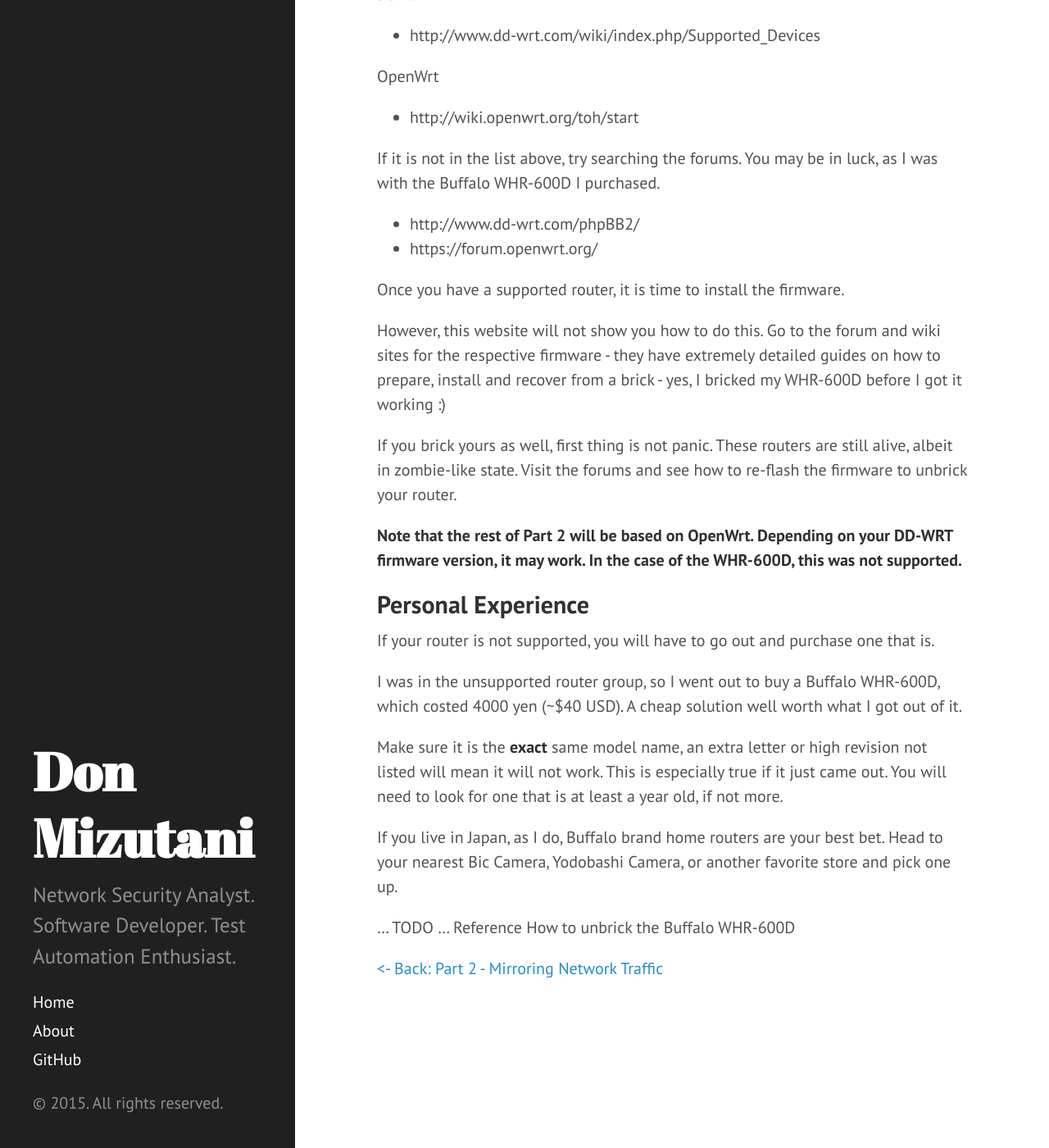
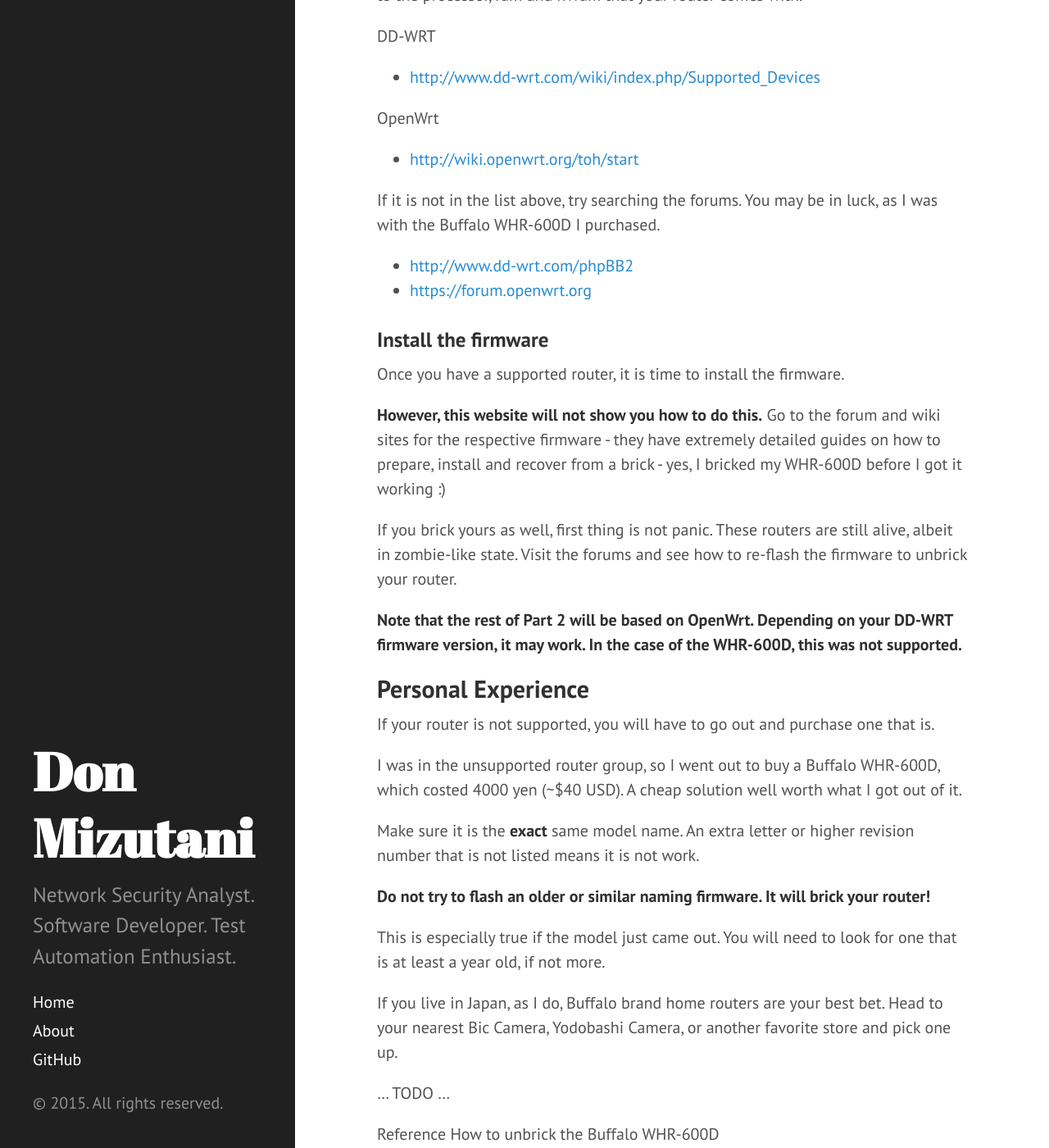
Before and after one commit to donmizutani/dm-newsite, a Jekyll site: the page built from pages/snort/setup/2a-wrt-router.md, in a window 1280 px wide and 1400 px high, scrolled down 472 px. Shown: the whole window at 82% size. Built offline with Jekyll 4.4.1, drawn with Linux system fonts in a browser that asks for light colours; Markdown is read by kramdown in place of the engine named in the settings; some of the changed text lies outside the part shown.

Commit message:
fixed grammar, spelling etc

```diff
--- a/index.html
+++ b/index.html
@@ -1,7 +1,7 @@
 ---
 layout: default
 title: Home
-meta-description: network security, nids, experiment, vulnerabilities, exploits, scripting and security assessment tools, snort, esxi, dd-wrt, openwrt, tokyo, japan
+meta-description: snort setup, network security, network ids, experiment, scripting, dd-wrt, openwrt, tokyo, japan
 ---
 
 <div class="posts">
--- a/pages/snort/setup/2a-wrt-router.md
+++ b/pages/snort/setup/2a-wrt-router.md
@@ -3,30 +3,36 @@
 title: Setting up Snort - Part 2a - DD-WRT and OpenWrt Supported Routers
 meta-description: home router, dd-wrt, openwrt, buffalo whr-600d, unbrick, brick
 ---
-[<- Back: Part 2 - Mirroring Network Traffic](/pages/snort/setup/2-mirroring-network-traffic))
+[< Back: Part 2 - Mirroring Network Traffic](/pages/snort/setup/2-mirroring-network-traffic)
 
 
 You will need a router with DD-WRT or OpenWrt customer router firmware installed.
 
-- http://www.dd-wrt.com/
-- https://openwrt.org/
+- [http://www.dd-wrt.com](http://www.dd-wrt.com)
+- [https://openwrt.org](https://openwrt.org)
+
+### Supported Routers
 
 Check if your router is supported. Note that not all home routers are supported, due to the processor, ram and nvram that your router comes with.
 
 DD-WRT
-- http://www.dd-wrt.com/wiki/index.php/Supported_Devices
+
+- [http://www.dd-wrt.com/wiki/index.php/Supported_Devices](http://www.dd-wrt.com/wiki/index.php/Supported_Devices)
 
 OpenWrt
-- http://wiki.openwrt.org/toh/start
+
+- [http://wiki.openwrt.org/toh/start](http://wiki.openwrt.org/toh/start)
 
 If it is not in the list above, try searching the forums. You may be in luck, as I was with the Buffalo WHR-600D I purchased.
 
-- http://www.dd-wrt.com/phpBB2/
-- https://forum.openwrt.org/
+- [http://www.dd-wrt.com/phpBB2](http://www.dd-wrt.com/phpBB2)
+- [https://forum.openwrt.org](https://forum.openwrt.org)
+
+### Install the firmware
 
 Once you have a supported router, it is time to install the firmware.
 
-However, this website will not show you how to do this. Go to the forum and wiki sites for the respective firmware - they have extremely detailed guides on how to prepare, install and recover from a brick - yes, I bricked my WHR-600D before I got it working :)
+**However, this website will not show you how to do this.** Go to the forum and wiki sites for the respective firmware - they have extremely detailed guides on how to prepare, install and recover from a brick - yes, I bricked my WHR-600D before I got it working :)
 
 If you brick yours as well, first thing is not panic. These routers are still alive, albeit in zombie-like state. Visit the forums and see how to re-flash the firmware to unbrick your router.
 
@@ -38,12 +44,17 @@
 
 I was in the unsupported router group, so I went out to buy a Buffalo WHR-600D, which costed 4000 yen (~$40 USD). A cheap solution well worth what I got out of it.
 
-Make sure it is the **exact** same model name, an extra letter or high revision not listed will mean it will not work. This is especially true if it just came out. You will need to look for one that is at least a year old, if not more.
+Make sure it is the **exact** same model name. An extra letter or higher revision number that is not listed means it is not work.
+
+**Do not try to flash an older or similar naming firmware. It will brick your router!**
+
+This is especially true if the model just came out. You will need to look for one that is at least a year old, if not more.
 
 If you live in Japan, as I do, Buffalo brand home routers are your best bet. Head to your nearest Bic Camera, Yodobashi Camera, or another favorite store and pick one up.
 
 ... TODO ...
+
 Reference
 How to unbrick the Buffalo WHR-600D
 
-[<- Back: Part 2 - Mirroring Network Traffic](/pages/snort/setup/2-mirroring-network-traffic)
+[< Back: Part 2 - Mirroring Network Traffic](/pages/snort/setup/2-mirroring-network-traffic)
```
Also changed, not shown: TODO.md (+2 -0 lines), pages/snort/setup/1-overview.md (+5 -4 lines), pages/snort/setup/2-mirroring-network-traffic.md (+23 -75 lines), pages/snort/setup/2b-enable-port-mirroring.md (added, +48 -0 lines), pages/snort/setup/2c-configure-port-mirroring-router-startup.md (added, +53 -0 lines).
